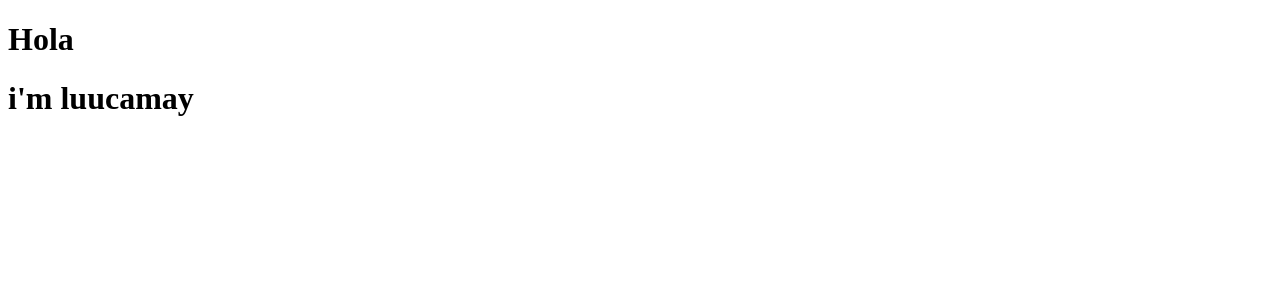
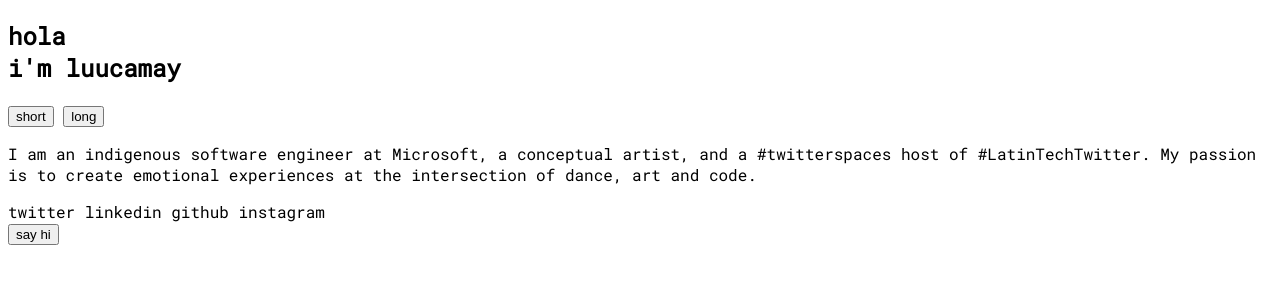
Before and after one commit to luucamay/luucamay.github.io, a website: page src/index.html in a window 1280 px wide. Drawn offline with Linux system fonts and the light colour scheme.

Commit message:
feat: Create homepage structure

```diff
--- a/src/index.html
+++ b/src/index.html
@@ -5,9 +5,31 @@
     <meta http-equiv="X-UA-Compatible" content="IE=edge" />
     <meta name="viewport" content="width=device-width, initial-scale=1.0" />
     <title>luucamay website</title>
+    <link rel="stylesheet" href="style.css"/>
   </head>
   <body>
-    <h1>Hola</h1>
-    <h1>i'm luucamay</h1>
+    <section id="homepage">
+      <header>
+        <h1><span id="greet">hola</span></br>
+          <span> i'm luucamay</span></h1>
+      </header>
+      <div class="switcher">
+        <button>short</button>
+        <button>long</button>
+      </div>
+      <p id="shortBio">
+        I am an indigenous software engineer at Microsoft, a conceptual artist,
+        and a #twitterspaces host of #LatinTechTwitter. My passion is to create
+        emotional experiences at the intersection of dance, art and code.
+      </p>
+      <div id="links">
+        <a>twitter</a>
+        <a>linkedin</a>
+        <a>github</a>
+        <a>instagram</a>
+      </div>
+      <button>say hi</button>
+    </section>
+    <script src="main.js" type="module"></script>
   </body>
 </html>
--- /dev/null
+++ b/src/style.css
@@ -0,0 +1,5 @@
+@import url("https://fonts.googleapis.com/css2?family=Roboto&family=Roboto+Mono&display=swap");
+
+body {
+  font-family: "Roboto Mono", monospace;
+}
```
Also changed, not shown: src/styles.css (deleted).
